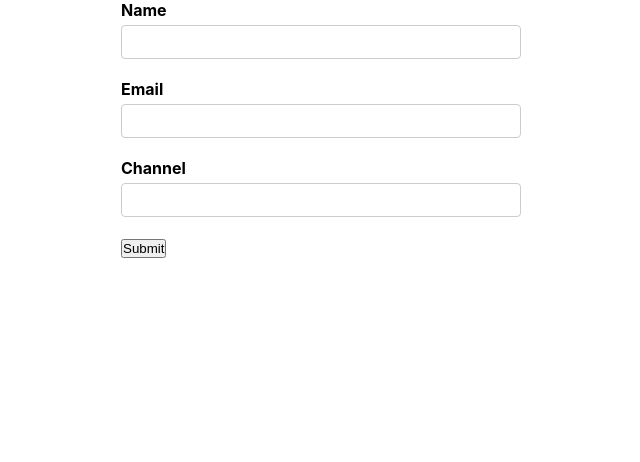
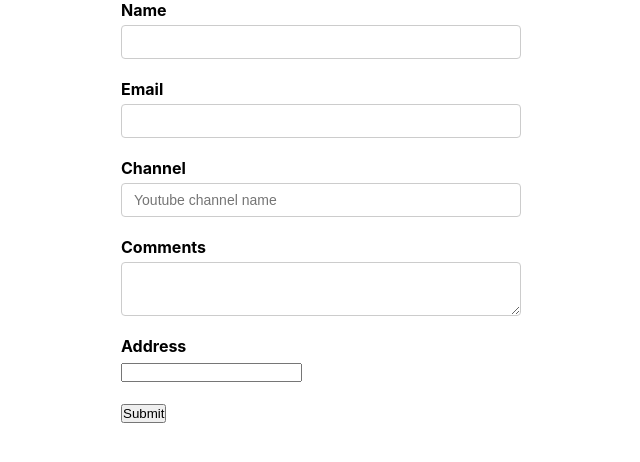
Before and after one commit to hrushikesh-02/FormPractice, a React (Create React App) app: page / in a window 1280 px wide. Shown: the top 462 px of the page, without its empty margins (319-959 px from the left). Built offline with nearby package versions, Linux system fonts and the light colour scheme.

Commit message:
reviewed error message and field components

```diff
--- /dev/null
+++ b/src/components/TextError.jsx
@@ -0,0 +1,7 @@
+import React from "react";
+
+const TextError = (props) => {
+  return <div className="error">{props.children}</div>;
+};
+
+export default TextError;
--- a/src/components/YoutubeForm.jsx
+++ b/src/components/YoutubeForm.jsx
@@ -1,10 +1,14 @@
 import React from "react";
 import { Formik, Form, Field, ErrorMessage } from "formik";
 import * as Yup from "yup";
+import TextError from "./TextError";
+
 const initialValues = {
   name: "",
   email: "",
   channel: "",
+  comments: "",
+  address: "",
 };
 
 const onSubmit = (values) => {
@@ -28,19 +32,47 @@
         <div className="form-control">
           <label htmlFor="name">Name</label>
           <Field type="text" id="name" name="name" />
-          <ErrorMessage name="name" />
+          <ErrorMessage name="name" component={TextError} />
         </div>
 
         <div className="form-control">
           <label htmlFor="email">Email</label>
           <Field type="email" id="email" name="email" />
-          <ErrorMessage name="email" />
+          <ErrorMessage name="email">
+            {(errorMsg) => <div className="error">{errorMsg}</div>}
+          </ErrorMessage>
         </div>
 
         <div className="form-control">
           <label htmlFor="channel">Channel</label>
-          <Field type="text" id="channel" name="channel" />
+          <Field
+            type="text"
+            id="channel"
+            name="channel"
+            placeholder="Youtube channel name"
+          />
           <ErrorMessage name="channel" />
+        </div>
+
+        <div className="form-control">
+          <label htmlFor="comments">Comments</label>
+          <Field as="textarea" id="comments" name="comments" />
+        </div>
+
+        <div className="form-control">
+          <label htmlFor="address">Address</label>
+          <Field type="text" id="address" name="address">
+            {(props) => {
+              const { field, form, meta } = props;
+              console.log(props);
+              return (
+                <div className="form-control">
+                  <input id="address" {...field} />
+                  {meta.touched && meta.error && <div>{meta.error}</div>}
+                </div>
+              );
+            }}
+          </Field>
         </div>
 
         <button type="submit">Submit</button>
```
